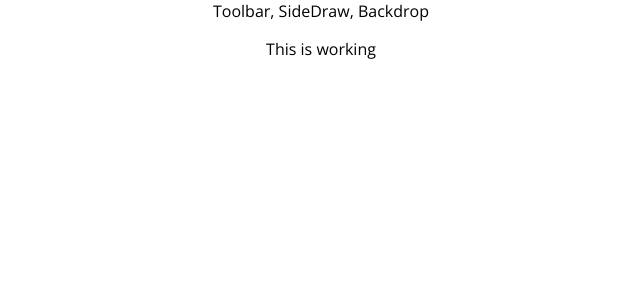
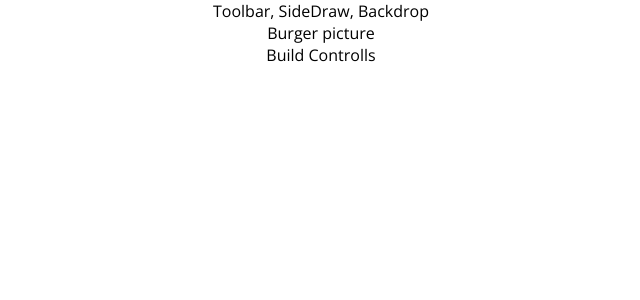
Before and after one commit to LittleBlue418/The-Burger-Builder, a React (Create React App) app: page / in a window 1280 px wide. Shown: the top 300 px of the page, without its empty margins (319-959 px from the left). Built offline with nearby package versions, Linux system fonts and the light colour scheme.

Commit message:
structure for the burger builder elements

```diff
--- a/src/App.js
+++ b/src/App.js
@@ -2,13 +2,16 @@ import React from 'react';
 
 import classes from './App.module.css';
 
+import BurgerBuilder from './containers/BurgerBuilder/BurgerBuilder';
 import Layout from './components/Layout/Layout';
+
 function App() {
   return (
     <div className={classes.App}>
       <Layout>
-        <p>This is working</p>
+        <BurgerBuilder></BurgerBuilder>
       </Layout>
+
     </div>
   );
 }
--- /dev/null
+++ b/src/containers/BurgerBuilder/BurgerBuilder.js
@@ -0,0 +1,15 @@
+import React, { Component } from 'react';
+import Auxiliary from '../../hoc/Auxiliary';
+
+class BurgerBuilder extends Component {
+  render () {
+      return (
+        <Auxiliary>
+          <div>Burger picture</div>
+          <div>Build Controlls</div>
+        </Auxiliary>
+      );
+  }
+};
+
+export default BurgerBuilder
```
